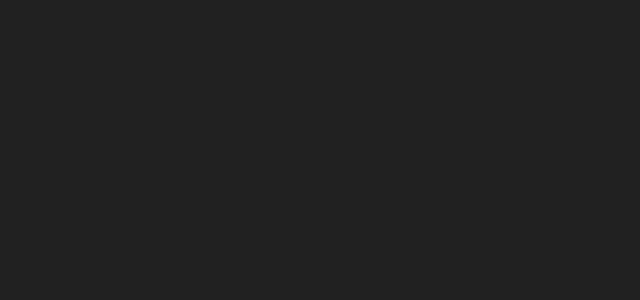
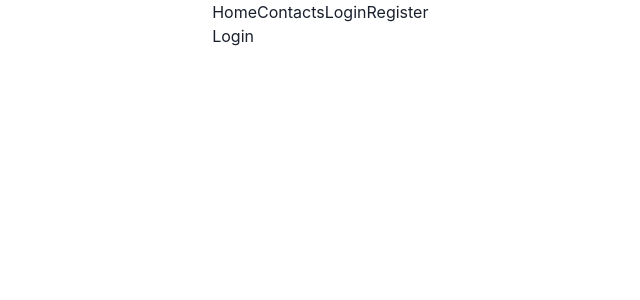
Before and after one commit to Shlov/Phonebook, a React (Create React App) app: page /goit-react-hw-08-phonebook/login in a window 1280 px wide. Shown: the top 300 px of the page, without its empty margins (151-791 px from the left). Built offline with nearby package versions, Linux system fonts and the light colour scheme.

Commit message:
add header

```diff
--- a/src/components/App.jsx
+++ b/src/components/App.jsx
@@ -6,6 +6,10 @@
 import { Route, Routes } from "react-router-dom";
 import { Home } from "pages/Home";
 import { Contacts } from "../pages/Contacts";
+import { Layout } from "./Layout/Layout";
+import { Register } from "pages/Register";
+import { Login } from "pages/Login";
+
 
 
 export const App = () => {
@@ -15,9 +19,12 @@
 
   return (
     <Routes>
-      <Route path="/" element={<Home />}/>
-      <Route path="/contacts" element={<Contacts/>} />
-
+      <Route path="/" element={<Layout/>}>
+        <Route index element={<Home />}/>
+        <Route path="/contacts" element={<Contacts/>} />
+        <Route path="/login" element={<Login/>} />
+        <Route path="/register" element={<Register/>} />
+      </Route>
     </Routes>
   );
 }
--- /dev/null
+++ b/src/components/Layout/Layout.js
@@ -0,0 +1,28 @@
+import { Loader } from "components/Loader/Loader";
+import { Suspense } from "react";
+import { Toaster } from "react-hot-toast";
+import { NavLink, Outlet } from "react-router-dom";
+
+import {
+  Container,
+} from "@chakra-ui/react";
+
+export const Layout = () => {
+
+  return (
+    <Container>
+      <header>
+        <nav>
+          <NavLink to="/">Home</NavLink>
+          <NavLink to="/contacts">Contacts</NavLink>
+          <NavLink to="/login">Login</NavLink>
+          <NavLink to="/register">Register</NavLink>
+        </nav>
+      </header>
+      <Toaster />
+      <Suspense fallback={<Loader/>}>
+        <Outlet />
+      </Suspense>
+    </Container>
+  )
+}
--- a/src/index.js
+++ b/src/index.js
@@ -5,13 +5,35 @@
 import { Provider } from 'react-redux';
 import { store } from 'Redux/store';
 import { BrowserRouter } from 'react-router-dom';
+import { ChakraProvider, extendTheme } from '@chakra-ui/react';
+
+const colors = {
+  purple: {
+    50: '#fae3ff',
+    100: '#e3b2ff',
+    200: '#ca7fff',
+    300: '#ae4cff',
+    400: '#901aff',
+    500: '#8500e6',
+    600: '#7400b4',
+    700: '#5c0082',
+    800: '#3c0050',
+    900: '#1a0020',
+  },
+}
+
+const theme = extendTheme({ colors })
+
+
 
 ReactDOM.createRoot(document.getElementById('root')).render(
   <React.StrictMode>
-    <Provider store={store}>
-      <BrowserRouter basename="/goit-react-hw-07-phonebook/">
-        <App />
-      </BrowserRouter>
-    </Provider>
+    <ChakraProvider theme={theme}>
+      <Provider store={store}>
+        <BrowserRouter basename="/goit-react-hw-08-phonebook/">
+          <App />
+        </BrowserRouter>
+      </Provider>
+    </ChakraProvider>
   </React.StrictMode>
 );
--- a/src/pages/Login.js
+++ b/src/pages/Login.js
@@ -0,0 +1,8 @@
+
+
+export const Login = () => {
+
+  return (
+    <h1>Login</h1>
+  )
+}
--- a/src/pages/Register.js
+++ b/src/pages/Register.js
@@ -0,0 +1,8 @@
+
+
+export const Register = () => {
+
+  return (
+    <h1>Register</h1>
+  )
+}
```
Also changed, not shown: package.json (+7 -1 lines), src/components/Header/Header.js (added), 1 other file (tests, documents, lock files or other folders).
